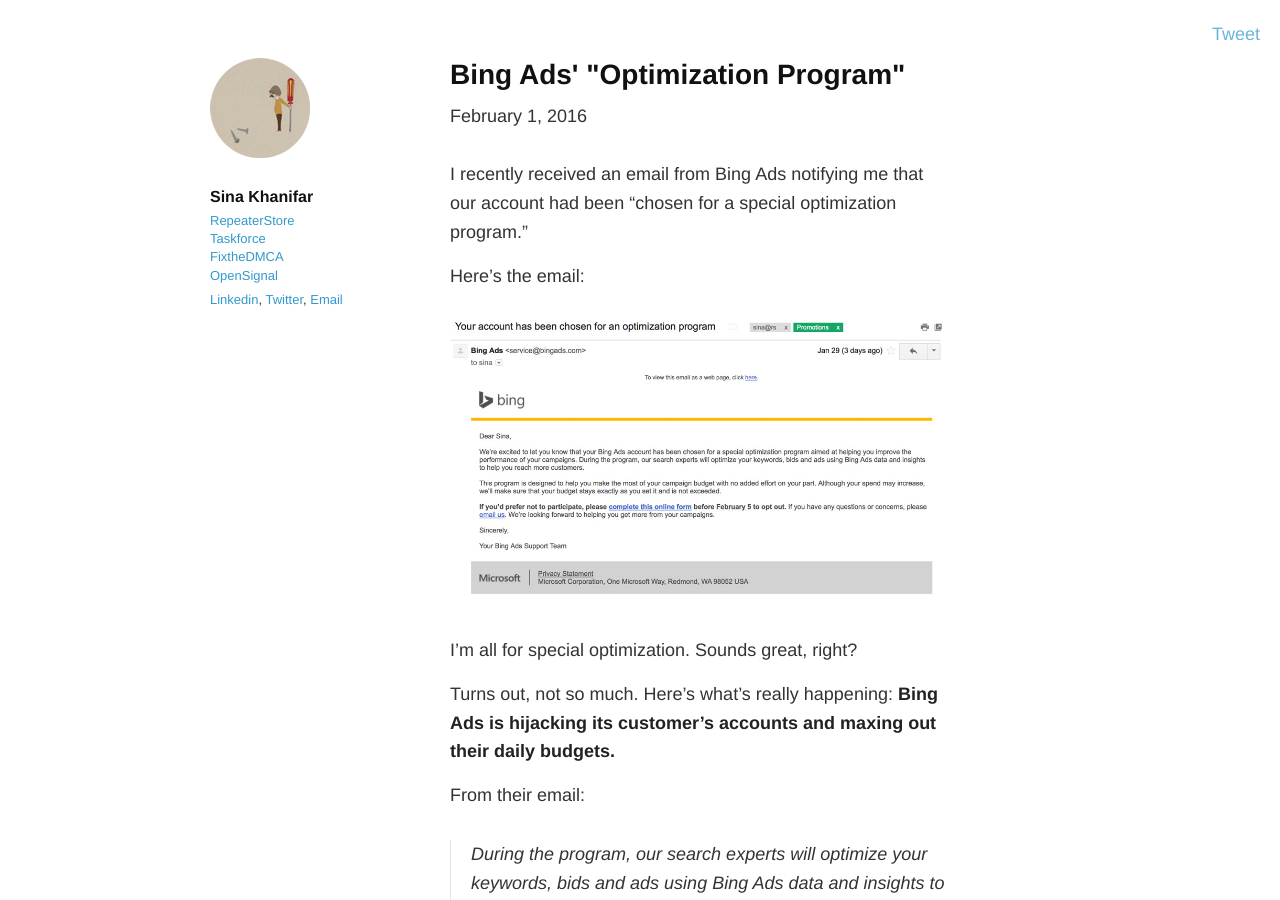
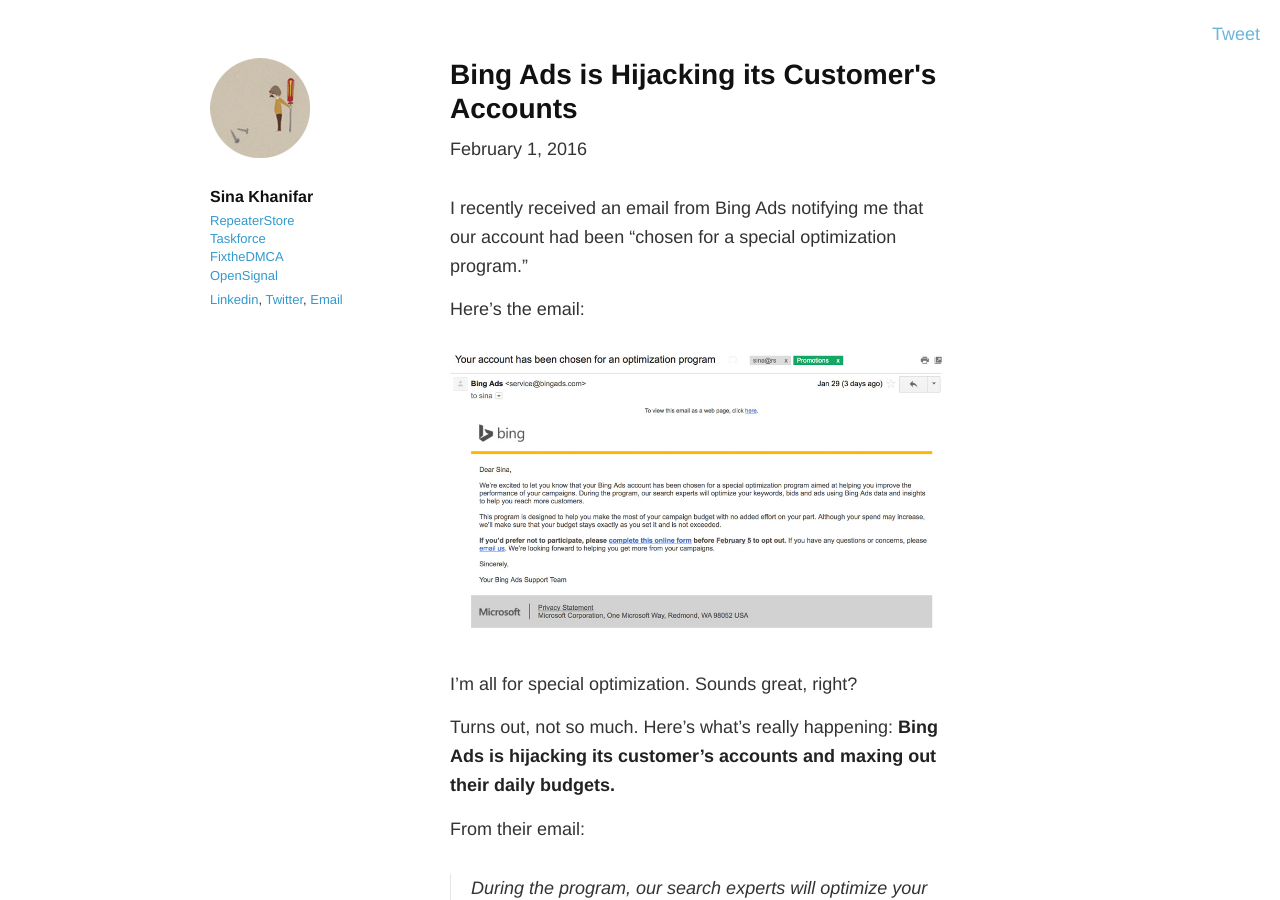
Before and after one commit to sinak/sinak.github.com, a Jekyll site: the page built from _posts/2016-02-01-bing-ads-optimization-program.md, in a window 1280 px wide and 900 px high. Built offline with Jekyll 4.4.1, drawn with Linux system fonts in a browser that asks for light colours; nearby versions of some CDN libraries; some web fonts are replaced; Markdown is read by kramdown in place of the engine named in the settings; comment, search, counter and statistics services are not loaded.

Commit message:
Title fix

```diff
--- a/_posts/2016-02-01-bing-ads-optimization-program.md
+++ b/_posts/2016-02-01-bing-ads-optimization-program.md
@@ -1,6 +1,6 @@
 ---
 layout: post
-title: Bing Ads' "Optimization Program"
+title: Bing Ads is Hijacking its Customer's Accounts
 category: posts
 tweet: Bing Ads' "Optimization Program" will spend your money for you
 excerpt: Bing Ads' new "Optimization Program" is borderline fraud.
```
